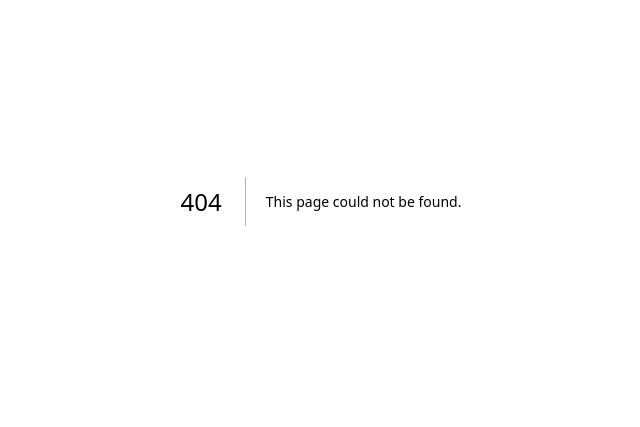
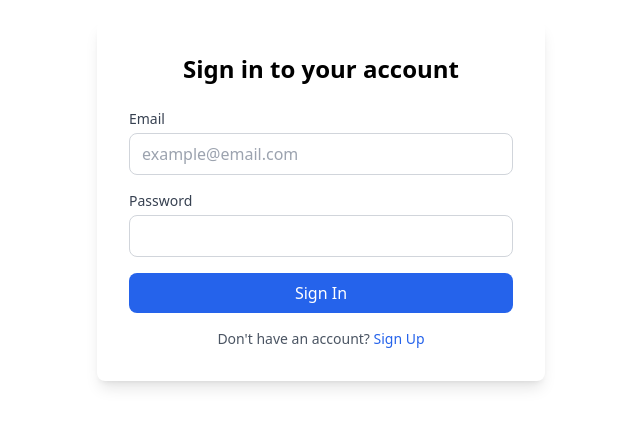
Before and after one commit to Nusa-Foods/web-client, a Next.js app: page /login in a window 1280 px wide. Before the commit this address had no page. Shown: the part 199-626 px from the top of the page, without its empty margins (319-959 px from the left). Built offline with nearby package versions, Linux system fonts and the light colour scheme.

Commit message:
feat: create login page

```diff
--- /dev/null
+++ b/src/app/login/page.tsx
@@ -0,0 +1,59 @@
+import Link from "next/link";
+
+export default function LoginPage() {
+    return (
+        <>
+            <div className="min-h-screen flex items-center justify-center">
+                <div className="bg-white shadow-lg rounded-lg p-8 max-w-md w-full">
+                    <h2 className="text-2xl font-bold text-center mb-6">
+                        Sign in to your account
+                    </h2>
+                    <form action="#">
+                        <div className="mb-4">
+                            <label
+                                htmlFor="email"
+                                className="block text-sm font-medium text-gray-700 mb-1"
+                            >
+                                Email
+                            </label>
+                            <input
+                                type="email"
+                                id="email"
+                                placeholder="example@email.com"
+                                className="w-full px-3 py-2 border border-gray-300 rounded-lg focus:outline-none focus:ring-2 focus:ring-blue-500"
+                            />
+                        </div>
+                        <div className="mb-4">
+                            <label
+                                htmlFor="password"
+                                className="block text-sm font-medium text-gray-700 mb-1"
+                            >
+                                Password
+                            </label>
+                            <input
+                                type="password"
+                                id="password"
+                                placeholder=""
+                                className="w-full px-3 py-2 border border-gray-300 rounded-lg focus:outline-none focus:ring-2 focus:ring-blue-500"
+                            />
+                        </div>
+
+
+                        <button
+                            type="submit"
+                            className="w-full bg-blue-600 text-white font-medium py-2 rounded-lg hover:bg-blue-700 focus:outline-none focus:ring-2 focus:ring-blue-500"
+                        >
+                            Sign In
+                        </button>
+                    </form>
+                    <p className="text-center text-sm text-gray-600 mt-4">
+                        Don't have an account?{" "}
+                        <Link href="/register" className="text-blue-600 hover:underline">
+                            Sign Up
+                        </Link>
+                    </p>
+                </div>
+            </div>
+        </>
+    )
+}
```
